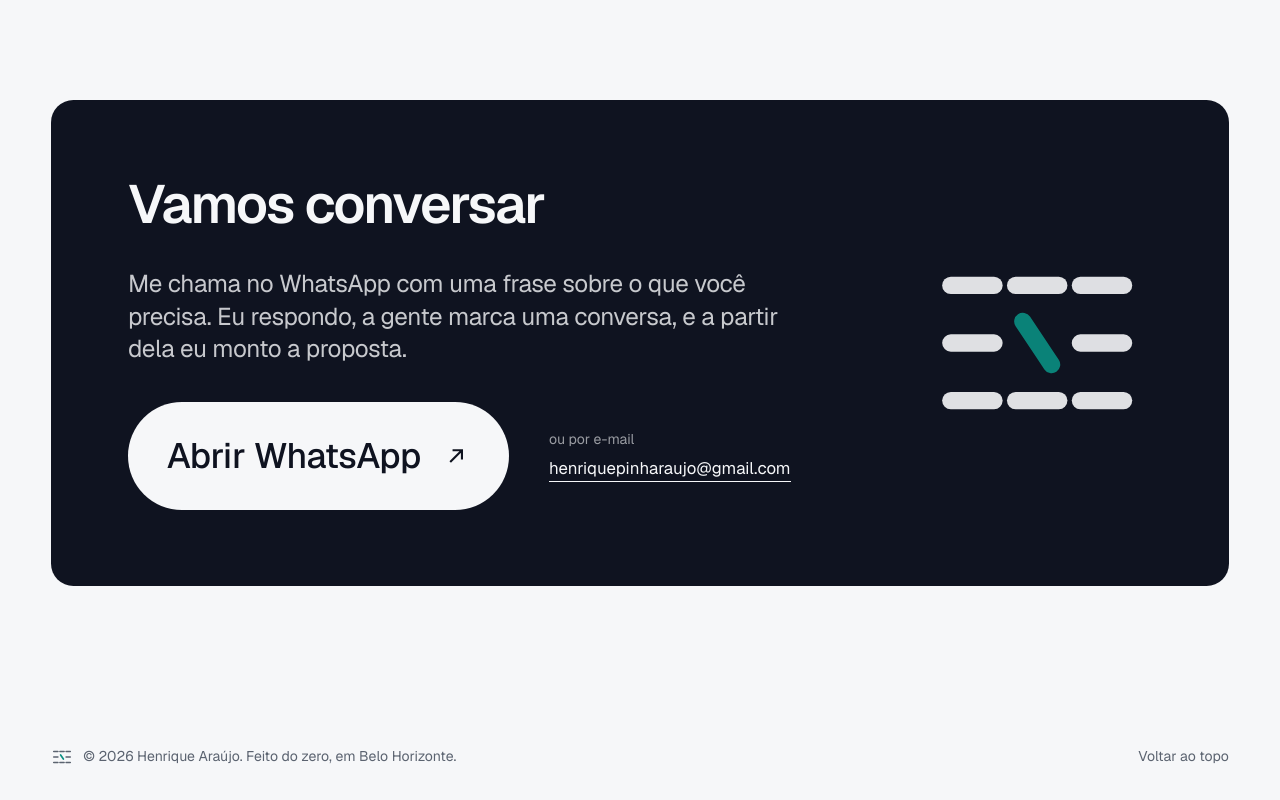
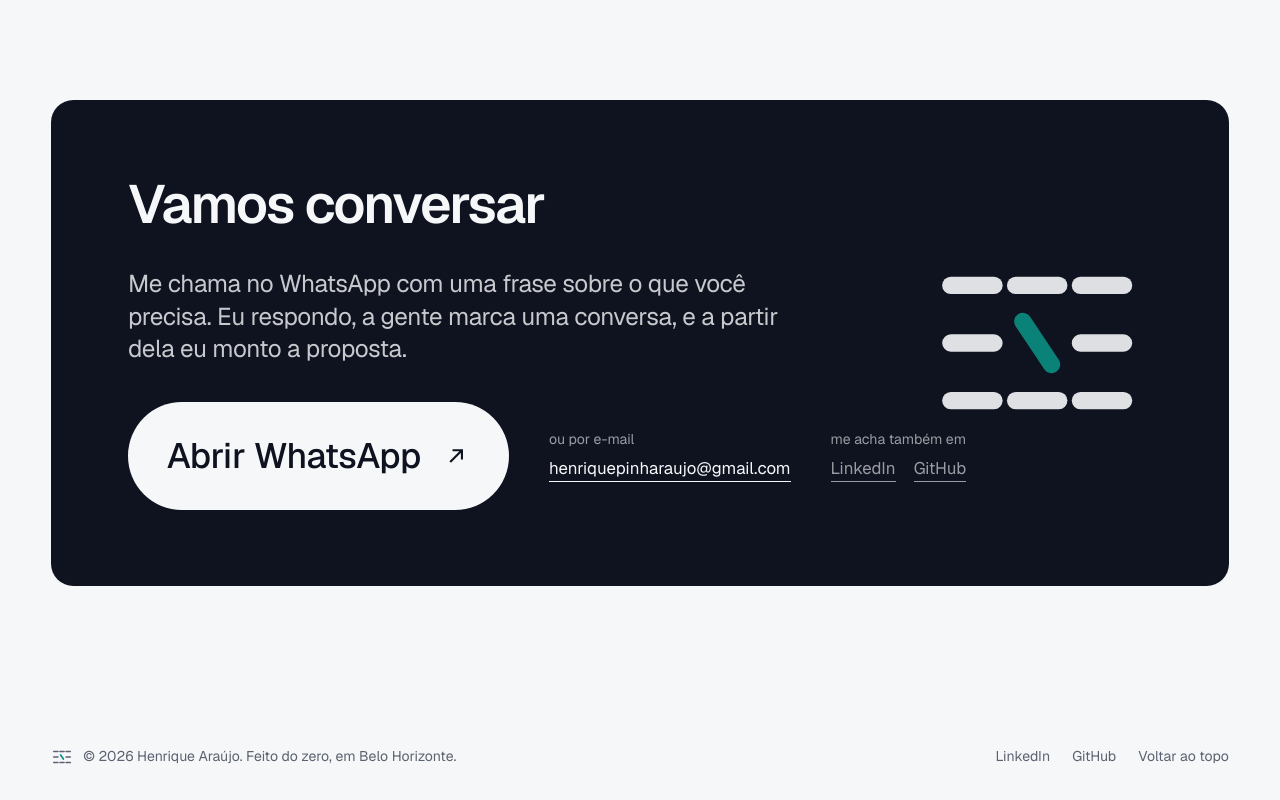
Before and after one commit to hparaujo2808/portifolio, an Astro site: page / in a window 1280 px wide. Shown: the part 4210-5010 px from the top of the page. Built offline with nearby package versions, Linux system fonts and the light colour scheme; Astro itself is replaced by a stand-in of ours.

Commit message:
feat: links de LinkedIn e GitHub no contato e no rodape
Co-Authored-By: Claude Fable 5.1 <noreply@anthropic.com>
Claude-Session: https://claude.ai/code/session_014GADbgHeVhd7w8jcJSQTUm

```diff
--- a/src/components/Home.astro
+++ b/src/components/Home.astro
@@ -124,6 +124,13 @@ const { t } = Astro.props;
         <span>{t.contact.emailLabel}</span>
         <a href={`mailto:${site.email}`}>{site.email}</a>
       </span>
+      <span class="email">
+        <span>{t.contact.socialLabel}</span>
+        <span class="social">
+          <a href={site.linkedin} target="_blank" rel="noopener">LinkedIn</a>
+          <a href={site.github} target="_blank" rel="noopener">GitHub</a>
+        </span>
+      </span>
     </div>
   </div>
 </section>
--- a/src/config.ts
+++ b/src/config.ts
@@ -6,6 +6,8 @@ export const site = {
   email: 'henriquepinharaujo@gmail.com',
   city: 'Belo Horizonte',
   timezone: 'America/Sao_Paulo',
+  linkedin: 'https://www.linkedin.com/in/henrique-pinheiro-62ba87355/',
+  github: 'https://github.com/hparaujo2808',
 };
 
 // Prefixa caminhos absolutos com a base do site (ex.: /portifolio/ no GitHub Pages).
--- a/src/content/en.ts
+++ b/src/content/en.ts
@@ -137,6 +137,7 @@ export default {
     cta: 'Open WhatsApp',
     ctaText: 'Hi Henrique, I would like to talk about a website.',
     emailLabel: 'or by email',
+    socialLabel: 'also find me on',
   },
   footer: {
     made: 'Built from scratch in Belo Horizonte, Brazil.',
--- a/src/content/pt.ts
+++ b/src/content/pt.ts
@@ -137,6 +137,7 @@ export default {
     cta: 'Abrir WhatsApp',
     ctaText: 'Oi Henrique, quero conversar sobre um site.',
     emailLabel: 'ou por e-mail',
+    socialLabel: 'me acha também em',
   },
   footer: {
     made: 'Feito do zero, em Belo Horizonte.',
--- a/src/layouts/Layout.astro
+++ b/src/layouts/Layout.astro
@@ -79,7 +79,11 @@ const year = new Date().getFullYear();
 
     <footer class="wrap footer">
       <span class="foot-brand"><Mark size={22} /> © {year} {site.name}. {t.footer.made}</span>
-      <a href="#top">{t.footer.top}</a>
+      <span class="foot-links">
+        <a href={site.linkedin} target="_blank" rel="noopener">LinkedIn</a>
+        <a href={site.github} target="_blank" rel="noopener">GitHub</a>
+        <a href="#top">{t.footer.top}</a>
+      </span>
     </footer>
 
     <script>
--- a/src/styles/global.css
+++ b/src/styles/global.css
@@ -1044,6 +1044,16 @@ p {
   color: var(--accent);
 }
 
+.contact .social {
+  display: inline-flex;
+  gap: 18px;
+}
+
+.foot-links {
+  display: inline-flex;
+  gap: 22px;
+}
+
 /* Rodapé */
 .footer {
   padding-block: 32px;
```
